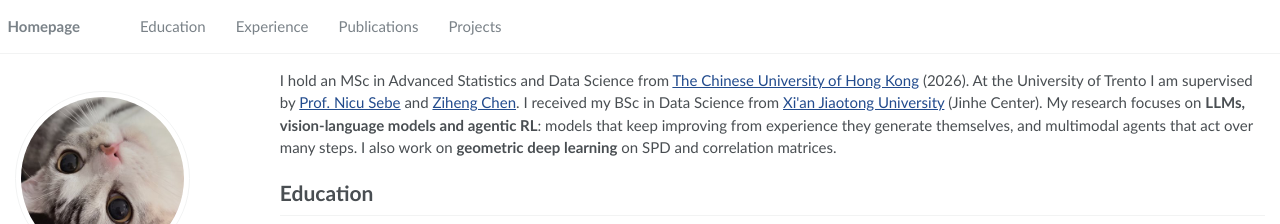
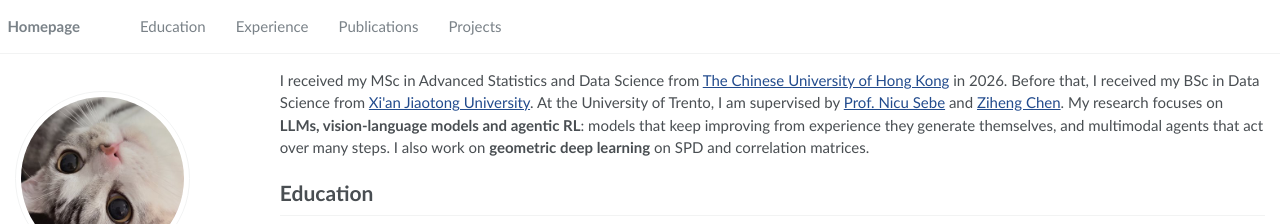
Before and after one commit to Lei-Yausing/Lei-Yausing.github.io, a plain HTML site: page index.html in a window 1280 px wide. Shown: the top 224 px of the page. Drawn offline with Linux system fonts and the light colour scheme.

Commit message:
Reorder intro: degrees first, then Trento supervision
Co-Authored-By: Claude Opus 5.5 <noreply@anthropic.com>
Claude-Session: https://claude.ai/code/session_01P9hMRPcyD6WAwXUnhD5MWM

```diff
--- a/index.html
+++ b/index.html
@@ -68,7 +68,7 @@
 
 <span class="anchor" id="about-me"></span>
 
-<p>I hold an MSc in Advanced Statistics and Data Science from <a href="https://www.cuhk.edu.hk/">The Chinese University of Hong Kong</a> (2026). At the University of Trento I am supervised by <a href="https://disi.unitn.it/~sebe/">Prof. Nicu Sebe</a> and <a href="https://mhug.disi.unitn.it/people/67">Ziheng Chen</a>. I received my BSc in Data Science from <a href="https://www.xjtu.edu.cn/">Xi'an Jiaotong University</a> (Jinhe Center). My research focuses on <strong>LLMs, vision-language models and agentic RL</strong>: models that keep improving from experience they generate themselves, and multimodal agents that act over many steps. I also work on <strong>geometric deep learning</strong> on SPD and correlation matrices.</p>
+<p>I received my MSc in Advanced Statistics and Data Science from <a href="https://www.cuhk.edu.hk/">The Chinese University of Hong Kong</a> in 2026. Before that, I received my BSc in Data Science from <a href="https://www.xjtu.edu.cn/">Xi'an Jiaotong University</a>. At the University of Trento, I am supervised by <a href="https://disi.unitn.it/~sebe/">Prof. Nicu Sebe</a> and <a href="https://mhug.disi.unitn.it/people/67">Ziheng Chen</a>. My research focuses on <strong>LLMs, vision-language models and agentic RL</strong>: models that keep improving from experience they generate themselves, and multimodal agents that act over many steps. I also work on <strong>geometric deep learning</strong> on SPD and correlation matrices.</p>
 
 
 <h1 id="education">Education</h1>
```
